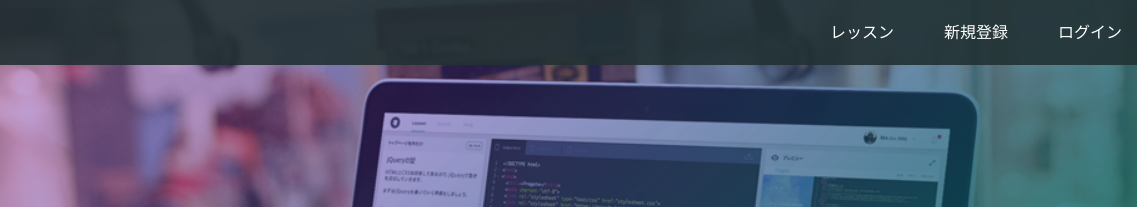
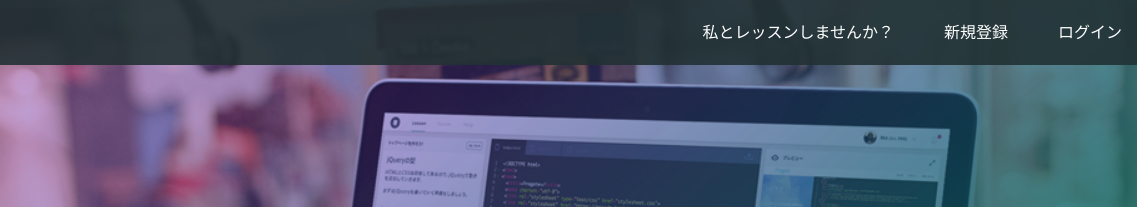
Before and after one commit to mugiz3510/mugi3510.github.io, a plain HTML site: page index.html in a window 1280 px wide. Shown: the top 207 px of the page, 143-1280 px from the left. Drawn offline with Linux system fonts and the light colour scheme.

Commit message:
Update index.html

```diff
--- a/index.html
+++ b/index.html
@@ -15,7 +15,7 @@
       </div>
       <span class="fa fa-bars menu-icon"></span>
       <div class="header-right">
-        <a href="#">レッスン</a>
+        <a href="#">私とレッスンしませんか？</a>
         <a href="#">新規登録</a>
         <a href="#" class="login">ログイン</a>
       </div>
```
